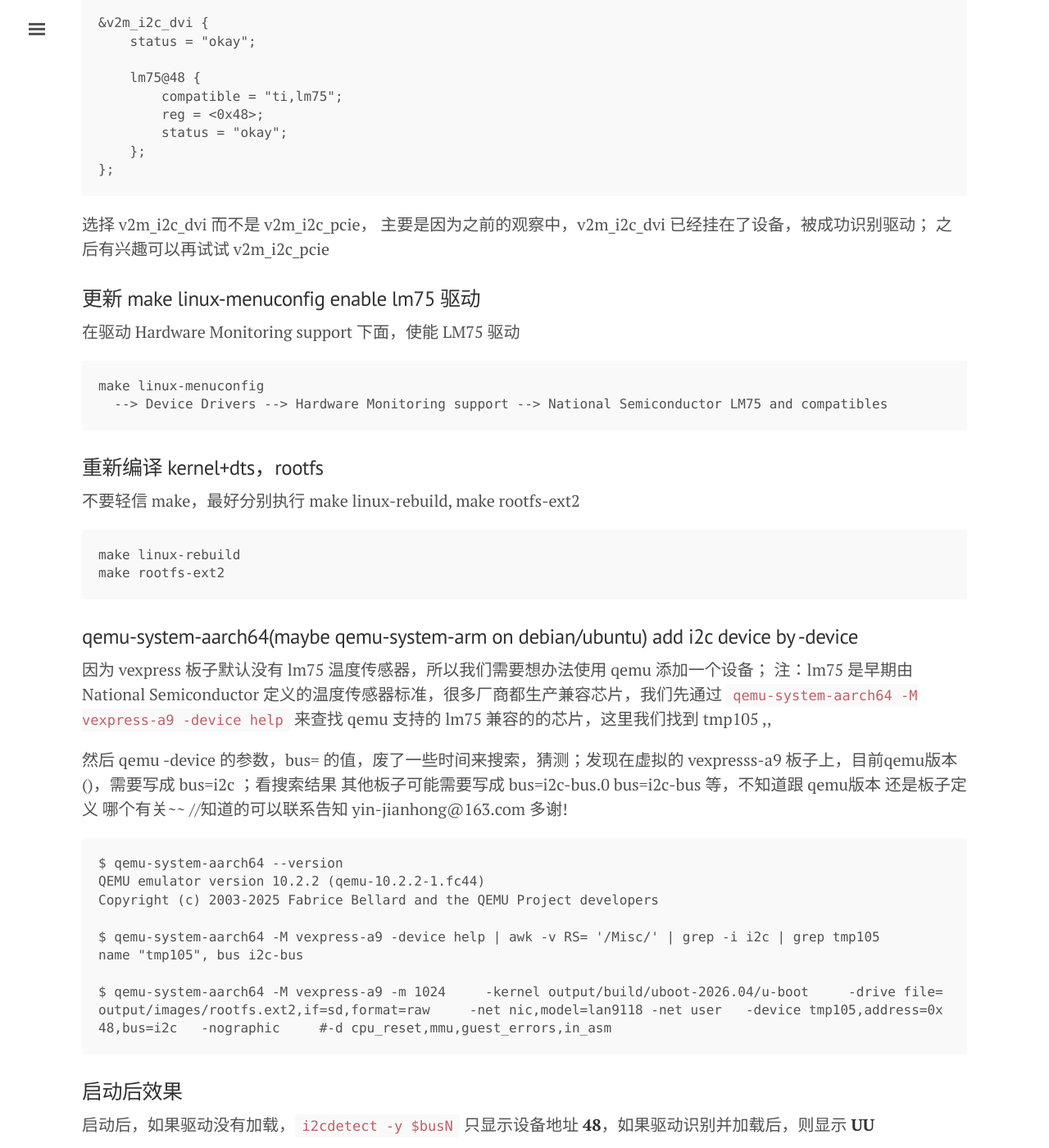
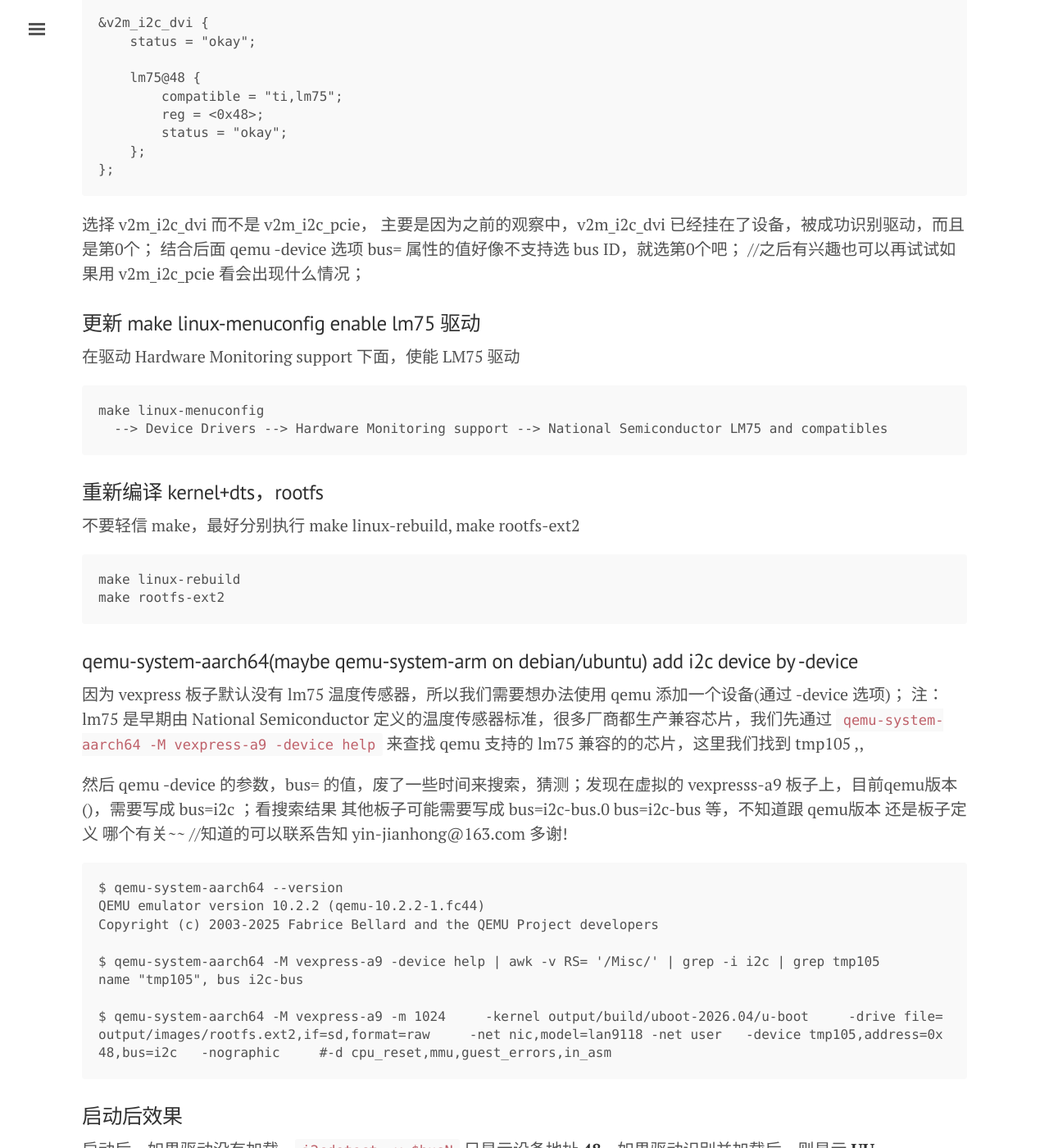
Before and after one commit to tcler/tcler.github.io, a Jekyll site: the page built from _posts/2026-06-27-vexpress-a9-in-qemu-i2c.md, in a window 1280 px wide and 1400 px high, scrolled down 2167 px. Shown: the whole window at 82% size. Built offline with Jekyll 4.4.1, drawn with Linux system fonts in a browser that asks for light colours.

Commit message:
Update 2026-06-27-vexpress-a9-in-qemu-i2c.md

````diff
--- a/_posts/2026-06-27-vexpress-a9-in-qemu-i2c.md
+++ b/_posts/2026-06-27-vexpress-a9-in-qemu-i2c.md
@@ -78,7 +78,8 @@ $ tail output/build/linux-6.18.7/arch/arm/boot/dts/arm/vexpress-v2p-ca9.dts
     };
 };
 ```
-选择 v2m_i2c_dvi 而不是 v2m_i2c_pcie， 主要是因为之前的观察中，v2m_i2c_dvi 已经挂在了设备，被成功识别驱动； 之后有兴趣可以再试试 v2m_i2c_pcie
+选择 v2m_i2c_dvi 而不是 v2m_i2c_pcie， 主要是因为之前的观察中，v2m_i2c_dvi 已经挂在了设备，被成功识别驱动，而且是第0个；
+结合后面 qemu -device 选项 bus= 属性的值好像不支持选 bus ID，就选第0个吧；  //之后有兴趣也可以再试试如果用 v2m_i2c_pcie 看会出现什么情况；
 
 ### 更新 make linux-menuconfig enable lm75 驱动
 在驱动 Hardware Monitoring support 下面，使能 LM75 驱动
@@ -95,7 +96,7 @@ make rootfs-ext2
 ```
 
 ### qemu-system-aarch64(maybe qemu-system-arm on debian/ubuntu) add i2c device by -device
-因为 vexpress 板子默认没有 lm75 温度传感器，所以我们需要想办法使用 qemu 添加一个设备；
+因为 vexpress 板子默认没有 lm75 温度传感器，所以我们需要想办法使用 qemu 添加一个设备(通过 -device 选项)；
 注：lm75 是早期由 National Semiconductor 定义的温度传感器标准，很多厂商都生产兼容芯片，我们先通过 `qemu-system-aarch64 -M vexpress-a9 -device help` 来查找
 qemu 支持的 lm75 兼容的的芯片，这里我们找到 tmp105 ,,
 
````
